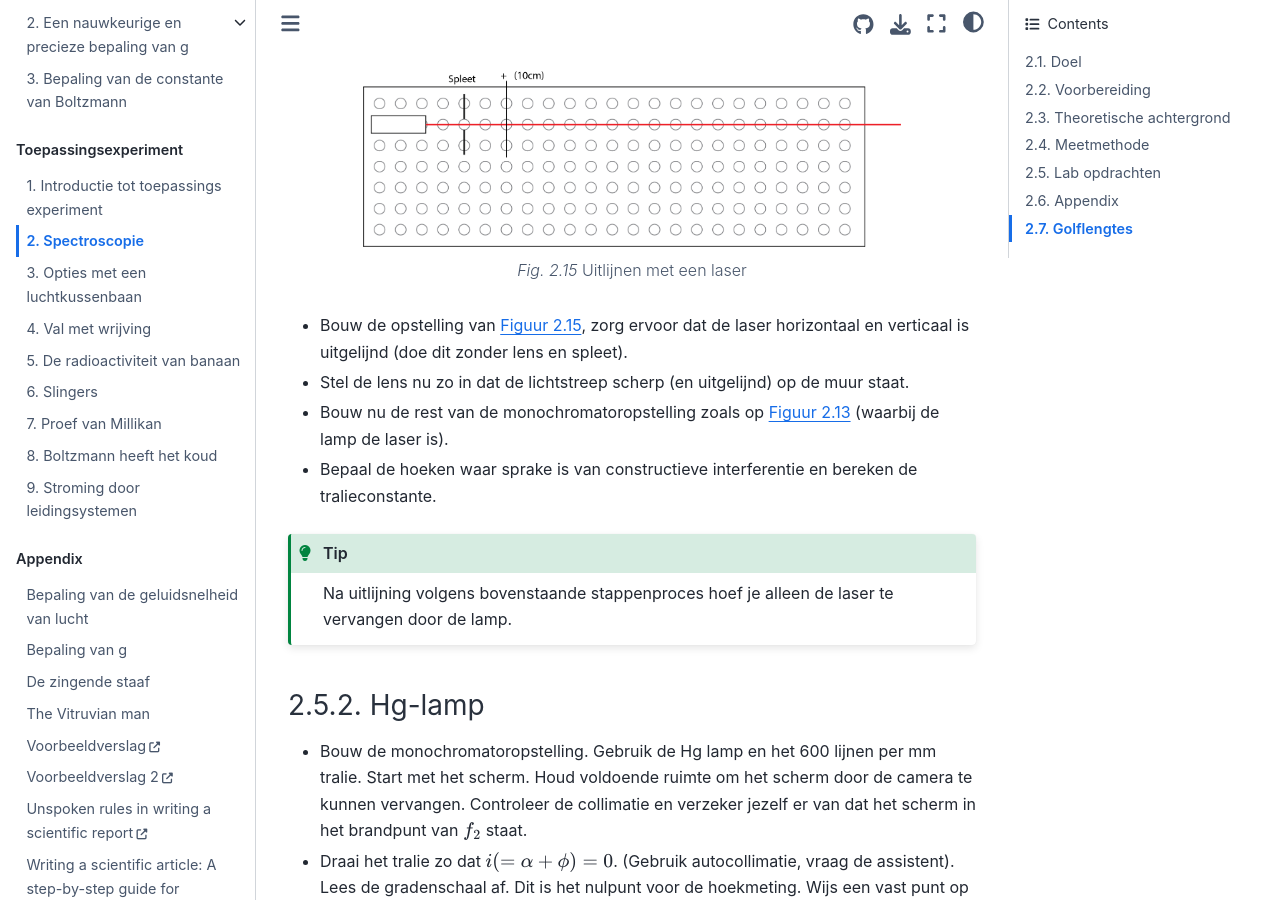
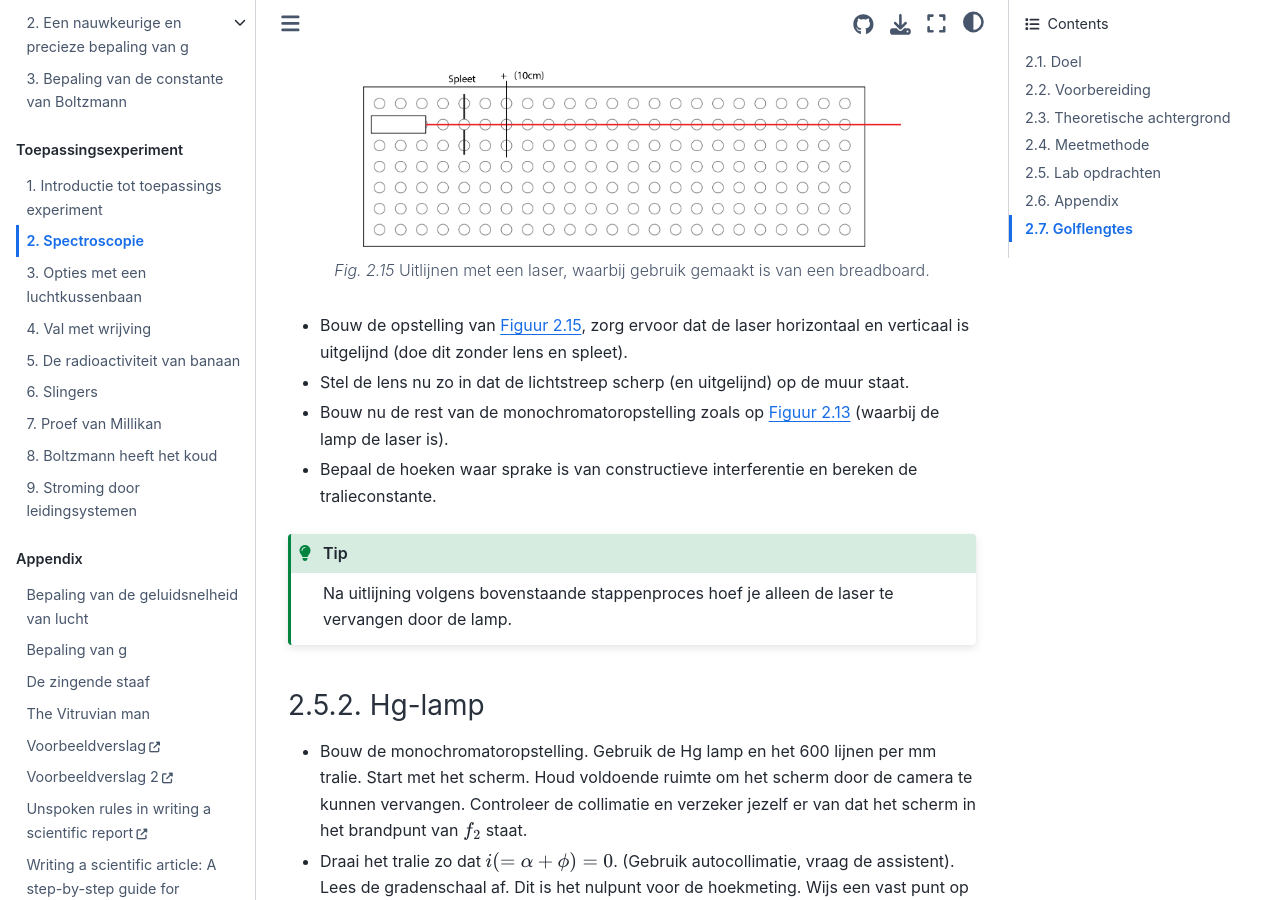
Before and after one commit to Contemporary-Physicslab/NP-new-style, a Jupyter Book: the page built from book/Deel5/Spectroscopie.md, in a window 1280 px wide and 900 px high, scrolled down 14219 px. Built offline with Jupyter Book 1.0.4 settings and Sphinx 7.4.7 and the Sphinx Book theme 1.1.4, drawn with Linux system fonts in a browser that asks for light colours; pages that are not in the unit, such as notebooks, are missing from menus; comment, search, counter and statistics services are not loaded.

Commit message:
edit spect

````diff
--- a/book/Deel5/Spectroscopie.md
+++ b/book/Deel5/Spectroscopie.md
@@ -311,7 +311,7 @@ Horizontaal en verticaal uitlijnen is essentieel voor het verkrijgen van een goe
 width: 80%
 name: fig_uitlijnen
 ---
-Uitlijnen met een laser
+Uitlijnen met een laser, waarbij gebruik gemaakt is van een breadboard.
 ```
 
 * Bouw de opstelling van {numref}`Figuur {number} <fig_uitlijnen>`, zorg ervoor dat de laser horizontaal en verticaal is uitgelijnd (doe dit zonder lens en spleet).
````
